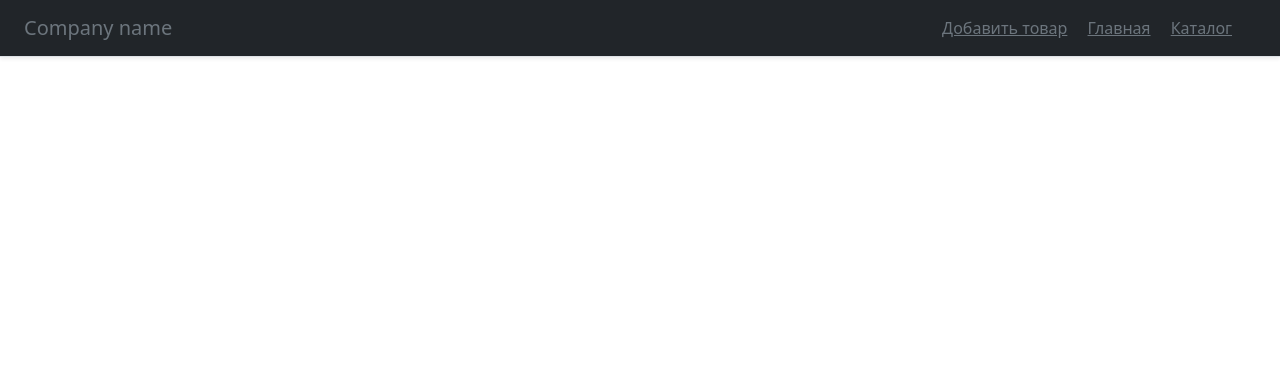
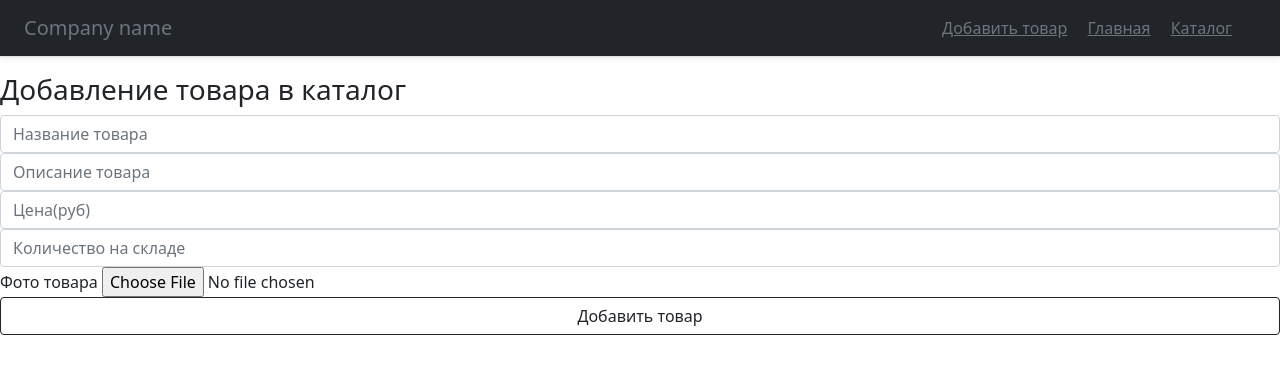
Before and after one commit to delamcon/web, a Flask app: page /admin85367/panel/add_item in a window 1280 px wide. Shown: the top 374 px of the page. Run offline with Flask 2, Linux system fonts and the light colour scheme; a user stored in the database is signed in.

Commit message:
adding items form without css

```diff
--- a/main.py
+++ b/main.py
@@ -155,11 +155,22 @@ def main():
     def add_item():
         if request.method == 'GET':
             if 'admin' in session.keys() and session['admin'] == '4891nimda':
-                return render_template('add_item.html', title='Добавить товар')
+                return render_template('add_item.html', title='Добавить товар', css_file='add_item.css')
             else:
                 return redirect('/admin85367')
         elif request.method == 'POST':
-            pass
+            try:
+                new_item = Items(name=request.form['name'],
+                                 description=request.form['description'],
+                                 price=int(request.form['price']),
+                                 count=int(request.form['count']),
+                                 photo_url=request.form['photo_url'])
+                db.session.add(new_item)
+                db.session.commit()
+
+            except Exception as e:
+                print(traceback.format_exc())
+                return "ОШИБКА"
 
 
     app.run()
--- a/templates/add_item.html
+++ b/templates/add_item.html
@@ -1,4 +1,19 @@
 {% extends "admin_base.html" %}
 {% block content %}
-
+<h3 class="text-dark">Добавление товара в каталог</h3>
+<form class="add_item" method="post">
+    <label for="inputName" class="visually-hidden">name</label>
+        <input name="name" type="text" id="inputName" class="form-control" placeholder="Название товара" required>
+    <label for="inputDescription" class="visually-hidden">description</label>
+        <input name="description" type="text" id="inputDescription" class="form-control"
+               placeholder="Описание товара" required>
+    <label for="inputPrice" class="visually-hidden">price</label>
+        <input name="price" type="text" id="inputPrice" class="form-control" placeholder="Цена(руб)">
+    <label for="inputPhone" class="visually-hidden">count</label>
+        <input name="phone" type="text" id="inputPhone" class="form-control" placeholder="Количество на складе"
+               required>
+    <label for="inputPhoto">Фото товара</label>
+    <input type="file" class="form-control-file" id="InputPhoto" name="photo_url">
+     <button class="w-100 btn btn-outline-dark" type="submit">Добавить товар</button>
+</form>
 {% endblock %}
```
Also changed, not shown: static/add_item.css (added).
